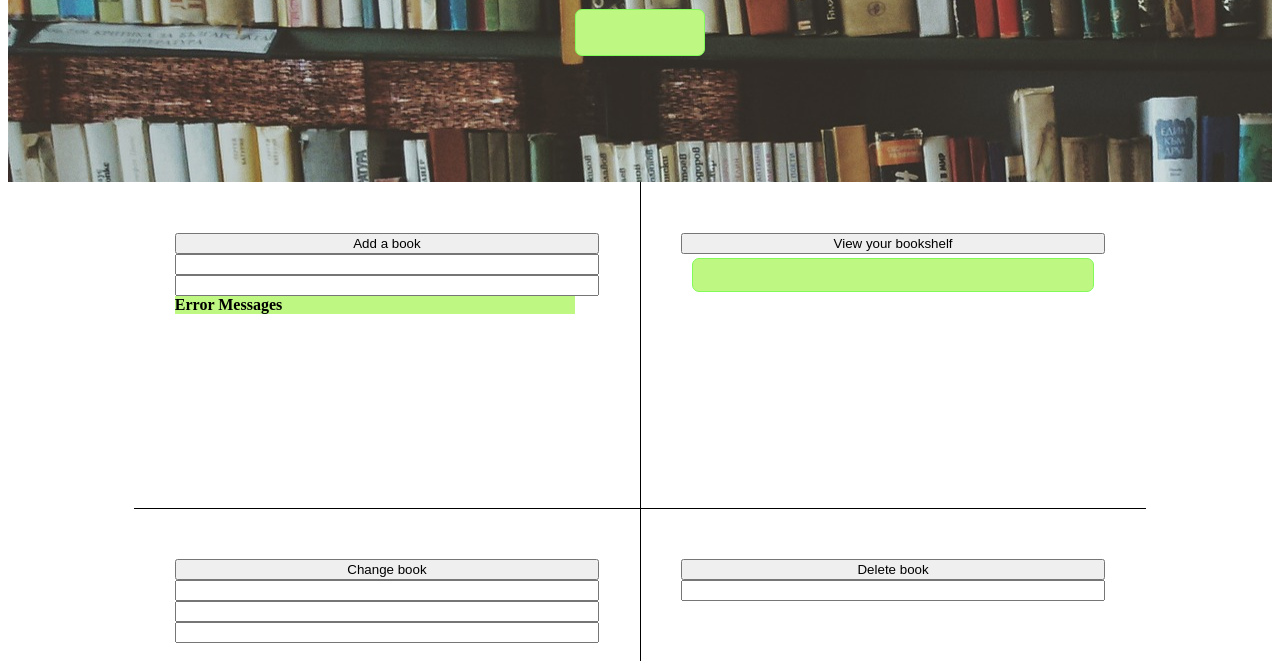
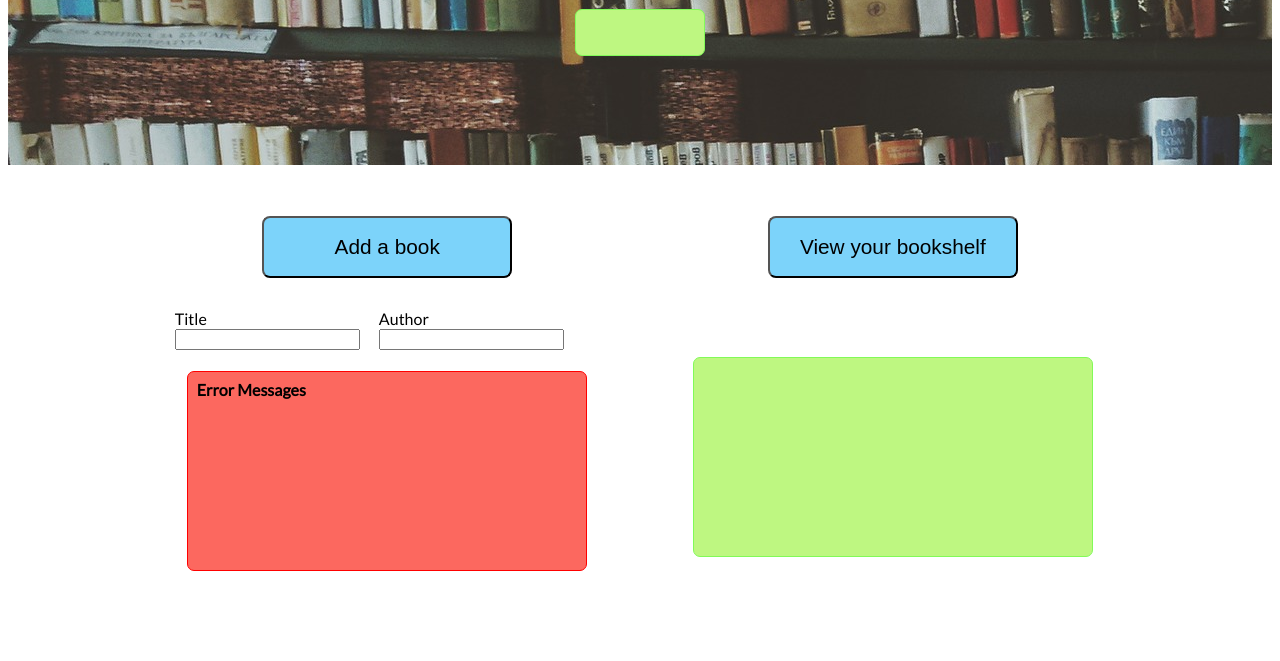
Before and after one commit to alex1604/lab4, a plain HTML site: page index.html in a window 1280 px wide. Shown: the part 163-824 px from the top of the page. Drawn offline with Linux system fonts and the light colour scheme; a web font is replaced by a local one.

Commit message:
lab is ready

```diff
--- a/index.html
+++ b/index.html
@@ -9,7 +9,7 @@
 
   <title>iBookShelf</title>
 
-  <link href="https://fonts.googleapis.com/css?family=Goudy+Bookletter+1911" rel="stylesheet">
+  <link href="https://fonts.googleapis.com/css?family=Goudy+Bookletter+1911|Lato" rel="stylesheet">
   <link rel="stylesheet" type="text/css" href="styles/index.css">
   <script src="https://use.fontawesome.com/3cdd4eeb18.js"></script>
   <script src="javascript/index.js"></script>
@@ -35,8 +35,10 @@
     <div id="div1">
       <div id="add" class="indiv">
         <button type="button" id="addbutton">Add a book</button>
-        <input id = "addTitle" type="text"/>
-        <input id = "addAuthor" type="text"/>
+        <div id="input-wrap">
+        <label>Title <input id = "addTitle" type="text"/></label>
+        <label>Author <input id = "addAuthor" type="text"/></label>
+      </div>
         <div id="error">
           <h4>Error Messages</h4>
         </div>
@@ -49,18 +51,6 @@
         </div>
       </div>
     </div>
-    <div id="div2">
-      <div id="change" class="indiv">
-        <button type="button" id="changebutton">Change book</button>
-        <input id = "changeNum" type="text"/>
-        <input id = "changeTitle" type="text"/>
-        <input id = "changeAuthor" type="text"/>
-      </div>
-      <div id="delete" class="indiv">
-        <button type="button" id="deletebutton">Delete book</button>
-        <input id = "deleteInput" type="text"/>
-      </div>
-    </div>
 
   </main>
 
--- a/javascript/index.js
+++ b/javascript/index.js
@@ -50,13 +50,9 @@ var callback = function (){
           req.send();
           req.onreadystatechange = function(event){
             if (req.readyState == 4){
-              console.log(req.responseText);
               let response = JSON.parse(req.responseText);
-              console.log(response.status);
-
               if(response.status === "error"){
                 count++;
-                console.log(count);
                 errorMsg.innerHTML += `Sorry, there's been an error. <br/> Error nr: ${count} Message: ${response.message} <br/>`;
 
               }
@@ -73,30 +69,28 @@ var callback = function (){
           "updated":"2017-12-01 11:16:57"}]}
 
           */
-          console.log(key);
+
           let view = '?op=select&key=' + key;
           let URL3 = URL + view;
-          console.log(URL3);
+
           req.open('GET', URL3);
           req.send();
           req.onreadystatechange = function(event){
             if (req.readyState == 4){
               let obj = JSON.parse(req.responseText);
-              obj = obj.data;
+              let data = obj.data;
+
               let array = [];
-              for(x of obj){
-                array.push(x);
+              for(x in data){
+                array.push(data[x]);
               }
-              console.log(array);
               for (i=0; i<array.length;i++){
-                console.log(array[i]);
                 let book = 'Title: ' + array[i].title + '; Author: ' + array[i].author;
                 let li = document.createElement('li');
                 li.innerHTML = book;
                 let list = document.getElementById('list');
                 list.appendChild(li);
               }
-            console.log(array);
             }
           }
         });
--- a/styles/index.css
+++ b/styles/index.css
@@ -1,35 +1,53 @@
+body{
+  height:auto;
+  overflow:scroll;
+}
 main{
   display:flex;
   flex-direction:column;
   justify-content: space-around;
-  font-family: 'Goudy Bookletter 1911', serif;
 }
 #banner{
   background-image:url('../resources/library.jpg');
+  font-family: 'Goudy Bookletter 1911', serif;
+  height:20em;
 }
 #div1{
   display:flex;
   flex-direction:row;
-  justify-content: space-around;
-  border-bottom: 1px solid black;
-  margin:0 10%;
-}
-
-#div2{
-  display:flex;
-  flex-direction:row;
+  min-height:50em;
+  height:auto;
+  overflow-y:auto scroll;
   justify-content: space-around;
   margin:0 10%;
+  font-family:"Lato", sans-serif;
 }
 
 #add{
-  border-right: 1px solid black;
+
 }
 #error{
-  background-color: #BEF781;
-  height: auto;
+  align-self:center;
+  background-color: #fc685f;
+  border: 1px solid red;
+  border-radius: 7px;
+  height: 200px;
+  overflow-y:scroll;
   width: 25em;
   box-sizing: border-box;
+  padding:2%;
+}
+#viewresult{
+  align-self:center;
+  background-color: #BEF781;
+  border: 1px solid #82FA58;
+  border-radius: 7px;
+  height: 200px;
+  overflow-y: scroll;
+  width: 25em;
+  margin-top: 3em;
+  box-sizing: border-box;
+  padding:2%;
 }
 
 #change{
@@ -49,6 +67,7 @@ main{
   justify-content: center;
   margin-bottom:10%;
 }
+
 #keybutton{
   align-self:center;
   width:20%;
@@ -70,29 +89,28 @@ main{
   padding-top:1%;
   text-align:center;
 }
-#viewresult{
-  align-self:center;
-  border: 1px solid #82FA58;
-  border-radius: 7px;
-  min-height: 2em;
-  height: auto;
-  width: 25em;
-  margin-top: 1%;
-
-  background-color: #BEF781;
-  color: #088A29;
+#input-wrap{
+  display:flex;
+  flex-direction:row;
+  justify-content: space-around;
+  margin-bottom:1.3em;
 }
 .indiv {
   display:flex;
   flex-direction:column;
   justify-content: flex-start;
   padding:5% 4%;
-  height:14em;
   width: 50%;
 }
 
-button {
-width: ;
+#viewbutton, #addbutton {
+  align-self:center;
+  width: 12em;
+  height: 3em;
+  background-color: rgb(124,	211,	250);
+  border-radius: 8px;
+  font-size: 1.3em;
+  margin-bottom:1.5em;
 }
 
 h4 {
```
